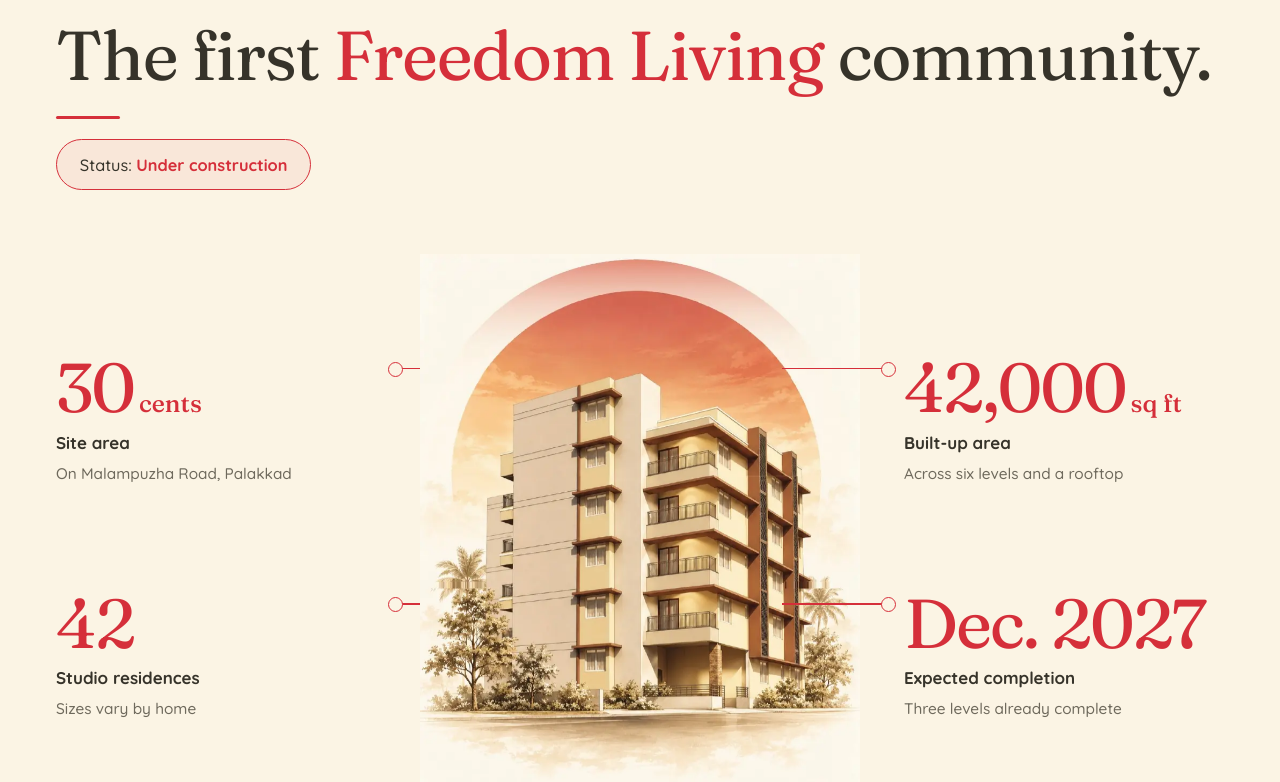
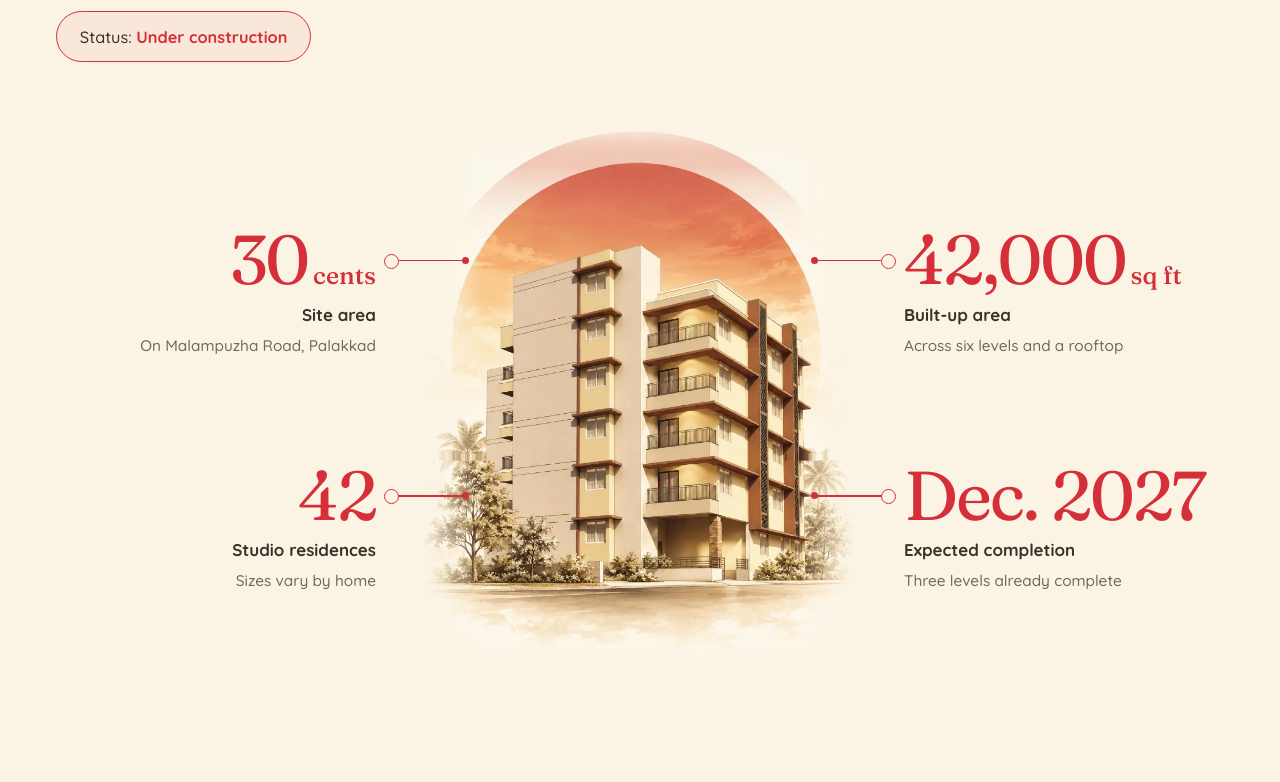
Before and after one commit to torussstudio/freedom-living-landing-page, a React (Vite) app: page / in a window 1280 px wide. Shown: the part 3058-3840 px from the top of the page. Built offline with nearby package versions, Linux system fonts and the light colour scheme; a web font is replaced by a local one.

Commit message:
style corrections

```diff
--- a/src/styles/global.css
+++ b/src/styles/global.css
@@ -60,7 +60,7 @@ p{margin:0}
 .count{display:inline-flex;align-items:center;justify-content:center;min-width:76px;padding:.5em 1em;border-radius:999px;background:var(--sand);border:1px solid var(--sand-line);color:var(--ink);letter-spacing:.08em;font-variant-numeric:tabular-nums}
 .on-grad .kicker{color:rgba(255,248,230,.85)}
 .on-grad .count{background:transparent;border-color:rgba(255,248,230,.6);color:#FFF8E6}
-.dash{display:block;width:64px;height:3px;border-radius:3px;background:var(--crimson);margin-top:26px}
+.dash{display:none;width:64px;height:3px;border-radius:3px;background:var(--crimson);margin-top:26px}
 .on-grad .dash{background:#FFF8E6}
 .h2{font-size:var(--t-h2);font-weight:400;margin-top:26px}
 .h2 em{font-style:normal;color:var(--crimson)}
@@ -71,7 +71,7 @@ p{margin:0}
   background-image:radial-gradient(rgba(255,240,200,.35) 1.2px,transparent 1.6px);background-size:44px 44px}
 .btn{display:inline-flex;align-items:center;gap:.7em;font:700 1rem/1 var(--body);letter-spacing:.02em;padding:1.05em 1.7em;border-radius:999px;border:1.5px solid var(--crimson);background:var(--crimson);color:#FFF8E6;text-decoration:none;cursor:pointer;transition:transform .6s var(--ease),background .4s,color .4s,border-color .4s;white-space:nowrap}
 .btn:hover{transform:translateY(-2px);background:var(--crimson-deep);border-color:var(--crimson-deep)}
-.btn.ghost{background:transparent;color:var(--ink);border-color:var(--ink)}
+.btn.ghost{background:transparent; width:max-content; color:var(--ink);border-color:var(--ink)}
 .btn.ghost:hover{background:var(--ink);color:var(--cream)}
 .btn.cream{background:#FFF8E6;color:var(--crimson-deep);border-color:#FFF8E6}
 .btn.cream:hover{background:var(--sun);border-color:var(--sun);color:var(--plum)}
@@ -146,7 +146,7 @@ p{margin:0}
 .statement em{font-style:normal;color:var(--crimson)}
 .pic{display:inline-block;width:2.3em;height:1em;border-radius:999px;overflow:hidden;vertical-align:-.12em;margin:0 .08em;transition:width 1s var(--ease)}
 .pic img{width:100%;height:100%;object-fit:cover}
-.statement .row{display:flex;flex-wrap:wrap;gap:24px 56px;align-items:center;margin-top:56px}
+.statement .row{display:flex; flex-direction:column; flex-wrap:wrap;gap:24px 56px;align-items:left;margin-top:56px}
 
 /* ───────── THE IDEA ───────── */
 .idea-grid{display:grid;gap:56px}
@@ -156,7 +156,7 @@ p{margin:0}
 .pillar svg{width:64px;height:64px;color:var(--ink);grid-row:span 2}
 .pillar h3{font-size:var(--t-h3);color:var(--ink)}
 .pillar p{color:var(--ink-soft);max-width:32em}
-.idea-photo{margin-top:44px;border-radius:28px 28px 28px 200px;overflow:hidden;aspect-ratio:5/4}
+.idea-photo{margin-top:44px;border-radius:28px 28px 28px 200px;overflow:hidden;aspect-ratio:2/1}
 .idea-photo img{width:100%;height:100%;object-fit:cover;object-position:50% 40%}
 
 /* ───────── AT A GLANCE (deck slide 08) ───────── */
@@ -167,22 +167,38 @@ p{margin:0}
 .glance-grid{display:grid;gap:40px;margin-top:64px;align-items:center}
 @media (min-width:1000px){.glance-grid{grid-template-columns:1fr minmax(320px,440px) 1fr;gap:0}}
 .glance-img{position:relative;justify-self:center;width:min(100%,440px)}
-.gstats{display:grid;gap:clamp(48px,8vw,140px)}
+/* the render has a slightly lighter backdrop than the section — feather its edges so no box shows */
+.glance-img img{display:block;width:100%;height:auto;
+  -webkit-mask-image:linear-gradient(to right,transparent,#000 14%,#000 86%,transparent),linear-gradient(to bottom,transparent,#000 7%,#000 88%,transparent);
+  -webkit-mask-composite:source-in;
+  mask-image:linear-gradient(to right,transparent,#000 14%,#000 86%,transparent),linear-gradient(to bottom,transparent,#000 7%,#000 88%,transparent);
+  mask-composite:intersect}
+.gstats{--num:clamp(3rem,5.4vw,5.2rem);position:relative;z-index:2;display:grid;gap:clamp(48px,8vw,140px)}
 .gstat{position:relative;display:grid;gap:6px}
-.gstat b{font:400 clamp(3rem,5.4vw,5.2rem)/1 var(--display);color:var(--crimson);letter-spacing:-.03em}
+.gstat b{font:400 var(--num)/1 var(--display);color:var(--crimson);letter-spacing:-.03em}
 .gstat b small{font:500 .36em var(--display);letter-spacing:0;margin-left:.2em}
 .gstat span{font-weight:700;font-size:1.06rem}
 .gstat i{font-style:normal;color:var(--ink-soft);font-size:.96rem}
 .gstat .conn{display:none}
 @media (min-width:1000px){
+  /* both columns are mirror images: text hugs the render, a ringed connector links it to the building */
+  .gstats{--gap:24px;--reach:46px}
+  .gstats.l .gstat{padding-right:44px;text-align:right;justify-items:end}
   .gstats.r .gstat{padding-left:44px}
-  .gstat .conn{display:block;position:absolute;top:.85em;height:1.5px;background:var(--crimson);transform-origin:var(--o,left);transform:scaleX(0);transition:transform 1.4s var(--ease)}
-  .gstats.l .gstat .conn{left:calc(100% - 20px);width:min(8vw,110px);--o:left}
-  .gstats.r .gstat .conn{right:calc(100% - 24px);width:min(8vw,110px);--o:right}
+  .gstat .conn{display:block;position:absolute;top:calc(var(--num) * .5);height:1.5px;background:var(--crimson);
+    width:calc(var(--gap) + var(--reach));transform:scaleX(0);transition:transform 1.2s var(--ease)}
+  .gstats.l .gstat .conn{left:calc(100% - var(--gap));transform-origin:left}
+  .gstats.r .gstat .conn{right:calc(100% - var(--gap));transform-origin:right}
+  /* ring at the text end */
   .gstat .conn::before{content:"";position:absolute;top:-6px;width:13px;height:13px;border-radius:50%;border:1.5px solid var(--crimson);background:#FBF4E4}
   .gstats.l .conn::before{left:-12px}
   .gstats.r .conn::before{right:-12px}
+  /* solid pin on the building end */
+  .gstat .conn::after{content:"";position:absolute;top:-2.75px;width:7px;height:7px;border-radius:50%;background:var(--crimson);opacity:0;transition:opacity .4s ease 1s}
+  .gstats.l .conn::after{right:-3px}
+  .gstats.r .conn::after{left:-3px}
   .glance-grid.in .conn{transform:scaleX(1)}
+  .glance-grid.in .conn::after{opacity:1}
 }
 @media (max-width:999px){.gstats{grid-template-columns:1fr 1fr;gap:36px 24px}}
 
```
